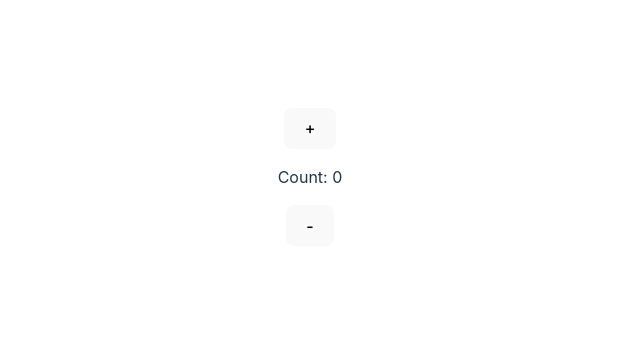
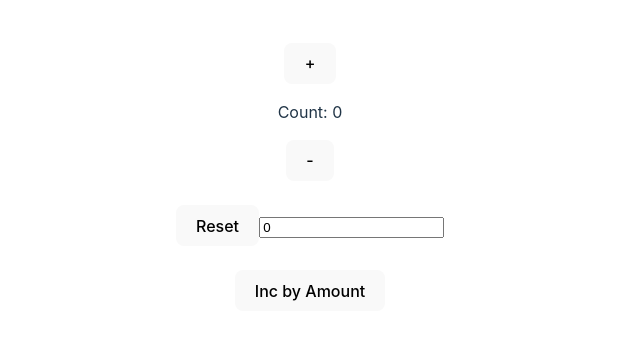
Before and after one commit to amar-jondhalekar/React-Redux-Toolkit, a React (Vite) app: page / in a window 1280 px wide. Shown: the part 223-562 px from the top of the page, without its empty margins (330-970 px from the left). Built offline with nearby package versions, Linux system fonts and the light colour scheme.

Commit message:
implemented handleIncAmountClick and handleResetClick func to dispatch value from reducer func by using useState to handle amount value and print payload data by button click

```diff
--- a/src/App.jsx
+++ b/src/App.jsx
@@ -1,22 +1,40 @@
 import { useDispatch, useSelector } from 'react-redux'
 import './App.css'
-import { decrement, increment } from './features/couter/couterSlice';
+import { decrement, increment, incrementByAmount, reset } from './features/couter/couterSlice';
+import { useState } from 'react';
 
 function App() {
+  const [amount, setAmount] = useState(0);
+  // used useSelector hook to take value from state
   const count = useSelector((state) => state.counter.value);
+  // used useDispatch to dispatch value from state
   const dispatch = useDispatch();
   function handleIncrementClick(){
+    // used reducer function to count value by 1
     dispatch(increment());
   }
   function handleDecrementClick(){
+    // used reducer function to decrease count by 1
     dispatch(decrement());
   }
+  function handleResetClick(){
+    dispatch(reset());
+  }
+  function handleIncAmountClick(){
+    dispatch(incrementByAmount(amount));
+  }
+
   return (
     <>
      <div className='container'>
         <button onClick={handleIncrementClick}> + </button>
         <p>Count: {count}</p>
         <button onClick={handleDecrementClick}> - </button>
+        <br /><br />
+        <button onClick={handleResetClick}> Reset </button>
+        <input type="number" value={amount} placeholder='Enter Amount' onChange={(e) =>setAmount(e.target.value)}/>
+        <br /><br />
+        <button onClick={handleIncAmountClick}> Inc by Amount </button>
      </div>
     </>
   )
```
